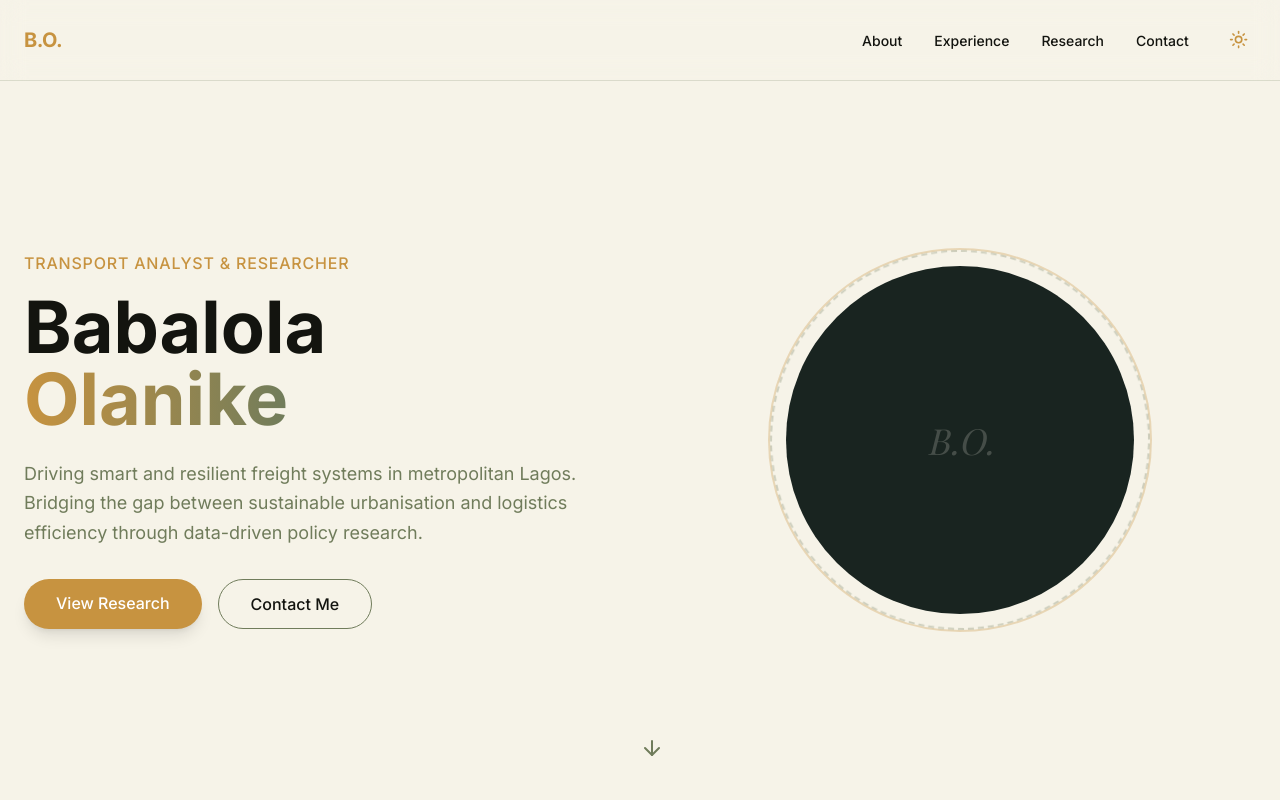
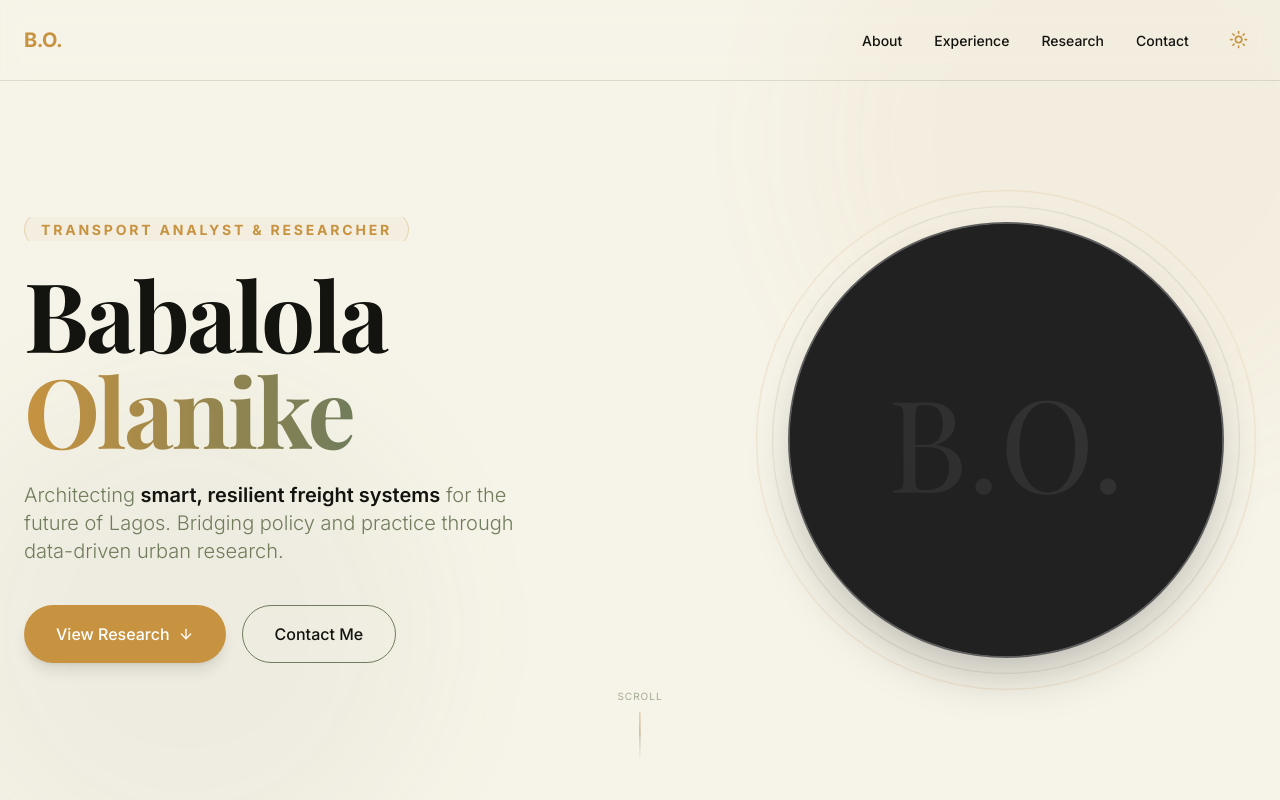
Before and after one commit to bbkenny/Nikes-portfolio, a Next.js app: page / in a window 1280 px wide. Shown: the top 800 px of the page. Built offline with nearby package versions, Linux system fonts and the light colour scheme; a web font is replaced by a local one.

Commit message:
fix(ui): replace Next.js Link with anchor tags in Hero component

```diff
--- a/components/Hero.tsx
+++ b/components/Hero.tsx
@@ -2,42 +2,54 @@
 
 import { motion } from "framer-motion";
 import { ArrowDown } from "lucide-react";
-import Image from "next/image";
 
 export default function Hero() {
   return (
-    <section className="min-h-screen flex items-center justify-center pt-20 relative overflow-hidden">
-      <div className="container mx-auto px-6 grid lg:grid-cols-2 gap-12 items-center">
+    <section className="min-h-screen flex items-center justify-center relative overflow-hidden bg-gradient-to-b from-background via-background to-secondary/5">
+      {/* Background Gradient Blob */}
+      <div className="absolute top-[-20%] right-[-10%] w-[600px] h-[600px] bg-antique-gold/10 rounded-full blur-3xl opacity-50 animate-pulse" />
+      <div className="absolute bottom-[-10%] left-[-5%] w-[500px] h-[500px] bg-olive-slate/10 rounded-full blur-3xl opacity-50" />
+
+      <div className="container mx-auto px-6 grid lg:grid-cols-2 gap-16 items-center z-10 pt-20">
 
         <motion.div
-          initial={{ opacity: 0, x: -50 }}
-          animate={{ opacity: 1, x: 0 }}
-          transition={{ duration: 0.8 }}
+          initial={{ opacity: 0, y: 30 }}
+          animate={{ opacity: 1, y: 0 }}
+          transition={{ duration: 0.8, ease: "easeOut" }}
           className="order-2 lg:order-1"
         >
-          <span className="text-antique-gold font-medium tracking-wider mb-4 block">
-            TRANSPORT ANALYST & RESEARCHER
-          </span>
-          <h1 className="text-5xl lg:text-7xl font-bold mb-6 leading-tight">
+          <motion.div
+            initial={{ width: 0 }}
+            animate={{ width: "fit-content" }}
+            className="overflow-hidden mb-6"
+          >
+            <span className="text-antique-gold font-bold tracking-[0.2em] text-sm uppercase px-4 py-2 border border-antique-gold/30 rounded-full bg-antique-gold/5 backdrop-blur-sm">
+              Transport Analyst & Researcher
+            </span>
+          </motion.div>
+
+          <h1 className="text-6xl lg:text-7xl xl:text-8xl font-serif font-bold mb-6 leading-[1.1] tracking-tight">
             Babalola <br />
             <span className="text-transparent bg-clip-text bg-gradient-to-r from-antique-gold to-olive-slate">
               Olanike
             </span>
           </h1>
-          <p className="text-lg text-secondary dark:text-gray-400 mb-8 max-w-xl leading-relaxed">
-            Driving smart and resilient freight systems in metropolitan Lagos.
-            Bridging the gap between sustainable urbanisation and logistics efficiency through data-driven policy research.
+
+          <p className="text-lg lg:text-xl text-secondary dark:text-gray-400 mb-10 max-w-lg leading-relaxed font-light">
+            Architecting <span className="font-semibold text-foreground">smart, resilient freight systems</span> for the future of Lagos. Bridging policy and practice through data-driven urban research.
           </p>
-          <div className="flex gap-4">
+
+          <div className="flex flex-wrap gap-4">
             <a
               href="#research"
-              className="px-8 py-3 bg-antique-gold text-white font-medium rounded-full hover:bg-opacity-90 transition-all shadow-lg hover:shadow-antique-gold/20"
+              className="group px-8 py-4 bg-antique-gold text-white font-medium rounded-full hover:bg-opacity-90 transition-all shadow-lg hover:shadow-antique-gold/30 flex items-center gap-2"
             >
               View Research
+              <ArrowDown className="w-4 h-4 group-hover:translate-y-1 transition-transform" />
             </a>
             <a
               href="#contact"
-              className="px-8 py-3 border border-olive-slate text-foreground font-medium rounded-full hover:bg-olive-slate/10 transition-all"
+              className="px-8 py-4 border border-olive-slate text-foreground font-medium rounded-full hover:bg-olive-slate/10 transition-all backdrop-blur-sm"
             >
               Contact Me
             </a>
@@ -45,30 +57,39 @@ export default function Hero() {
         </motion.div>
 
         <motion.div
-          initial={{ opacity: 0, scale: 0.9 }}
+          initial={{ opacity: 0, scale: 0.95 }}
           animate={{ opacity: 1, scale: 1 }}
-          transition={{ duration: 0.8 }}
-          className="order-1 lg:order-2 relative flex justify-center"
+          transition={{ duration: 1, ease: "easeOut" }}
+          className="order-1 lg:order-2 relative flex justify-center lg:justify-end"
         >
-          <div className="relative w-72 h-72 lg:w-96 lg:h-96 rounded-full border-2 border-antique-gold/30 p-4">
-            <div className="absolute inset-0 rounded-full border-2 border-dashed border-olive-slate/30 animate-spin-slow"></div>
-            <div className="w-full h-full rounded-full overflow-hidden bg-forest-night relative">
-               {/* Placeholder for actual image */}
-               <div className="absolute inset-0 flex items-center justify-center text-ivory-mist text-4xl font-serif italic opacity-20">
-                 B.O.
+          <div className="relative w-80 h-80 lg:w-[500px] lg:h-[500px]">
+            {/* Rotating rings */}
+            <div className="absolute inset-0 rounded-full border border-antique-gold/20 animate-[spin_20s_linear_infinite]" />
+            <div className="absolute inset-4 rounded-full border border-olive-slate/20 animate-[spin_15s_linear_infinite_reverse]" />
+
+            {/* Image Container */}
+            <div className="absolute inset-8 rounded-full overflow-hidden border-2 border-antique-gold/50 shadow-2xl bg-forest-night grayscale hover:grayscale-0 transition-all duration-700">
+               {/* Replace with actual Image component */}
+               <div className="w-full h-full bg-forest-night flex items-center justify-center relative overflow-hidden group">
+                 <div className="absolute inset-0 bg-gradient-to-tr from-forest-night to-transparent opacity-60 z-10" />
+                 <span className="text-9xl font-serif text-ivory-mist/10 group-hover:text-ivory-mist/20 transition-colors z-0">B.O.</span>
                </div>
             </div>
           </div>
         </motion.div>
       </div>
 
+      {/* Scroll Indicator */}
       <motion.div
-        initial={{ opacity: 0, y: 20 }}
-        animate={{ opacity: 1, y: 0 }}
-        transition={{ delay: 1, duration: 1, repeat: Infinity, repeatType: "reverse" }}
-        className="absolute bottom-10 left-1/2 -translate-x-1/2 text-olive-slate"
+        initial={{ opacity: 0 }}
+        animate={{ opacity: 1 }}
+        transition={{ delay: 1.5, duration: 1 }}
+        className="absolute bottom-10 left-1/2 -translate-x-1/2 flex flex-col items-center gap-2"
       >
-        <ArrowDown className="w-6 h-6" />
+        <span className="text-[10px] uppercase tracking-widest text-olive-slate/60">Scroll</span>
+        <div className="w-[1px] h-12 bg-gradient-to-b from-olive-slate/0 via-olive-slate/50 to-olive-slate/0 overflow-hidden">
+          <div className="w-full h-1/2 bg-antique-gold animate-shimmer-down" />
+        </div>
       </motion.div>
     </section>
   );
```
